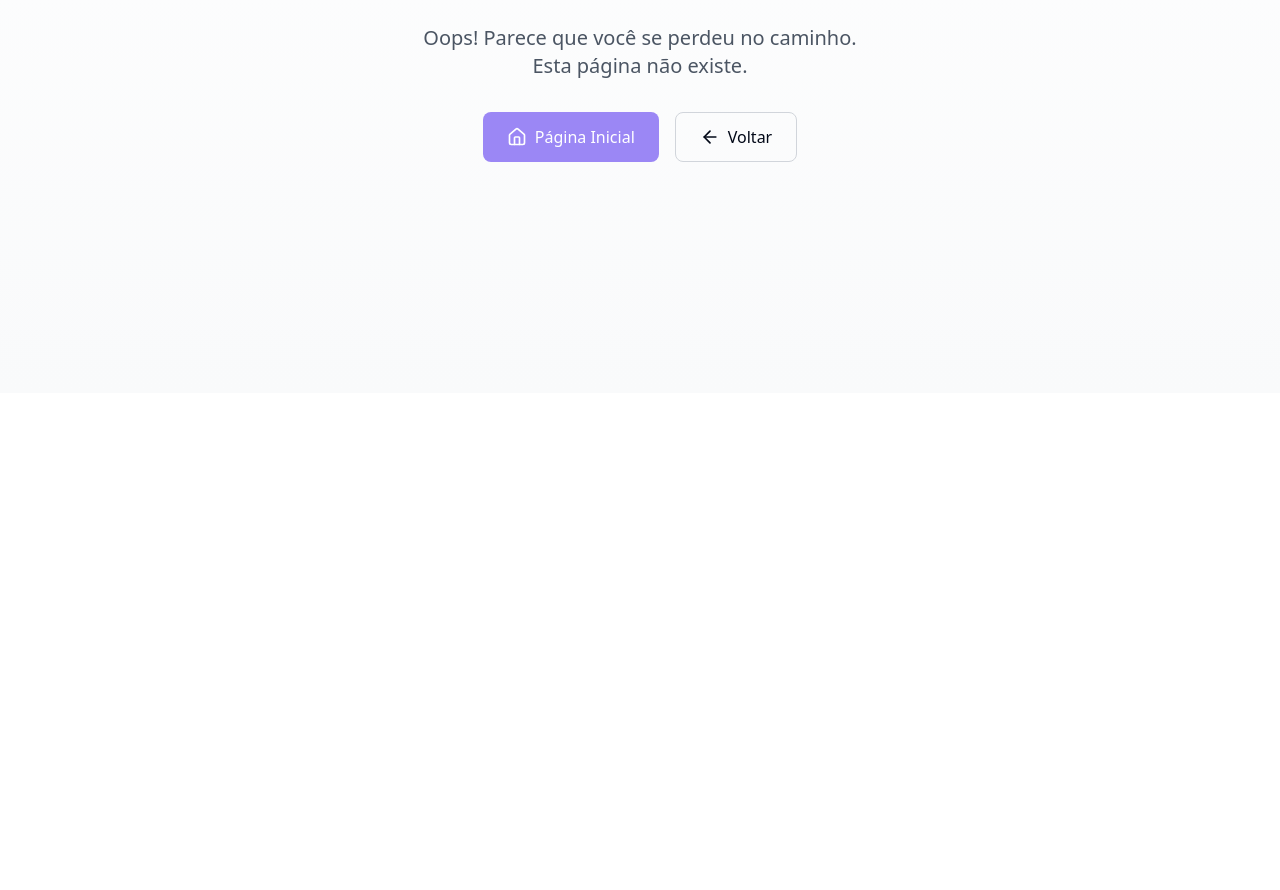
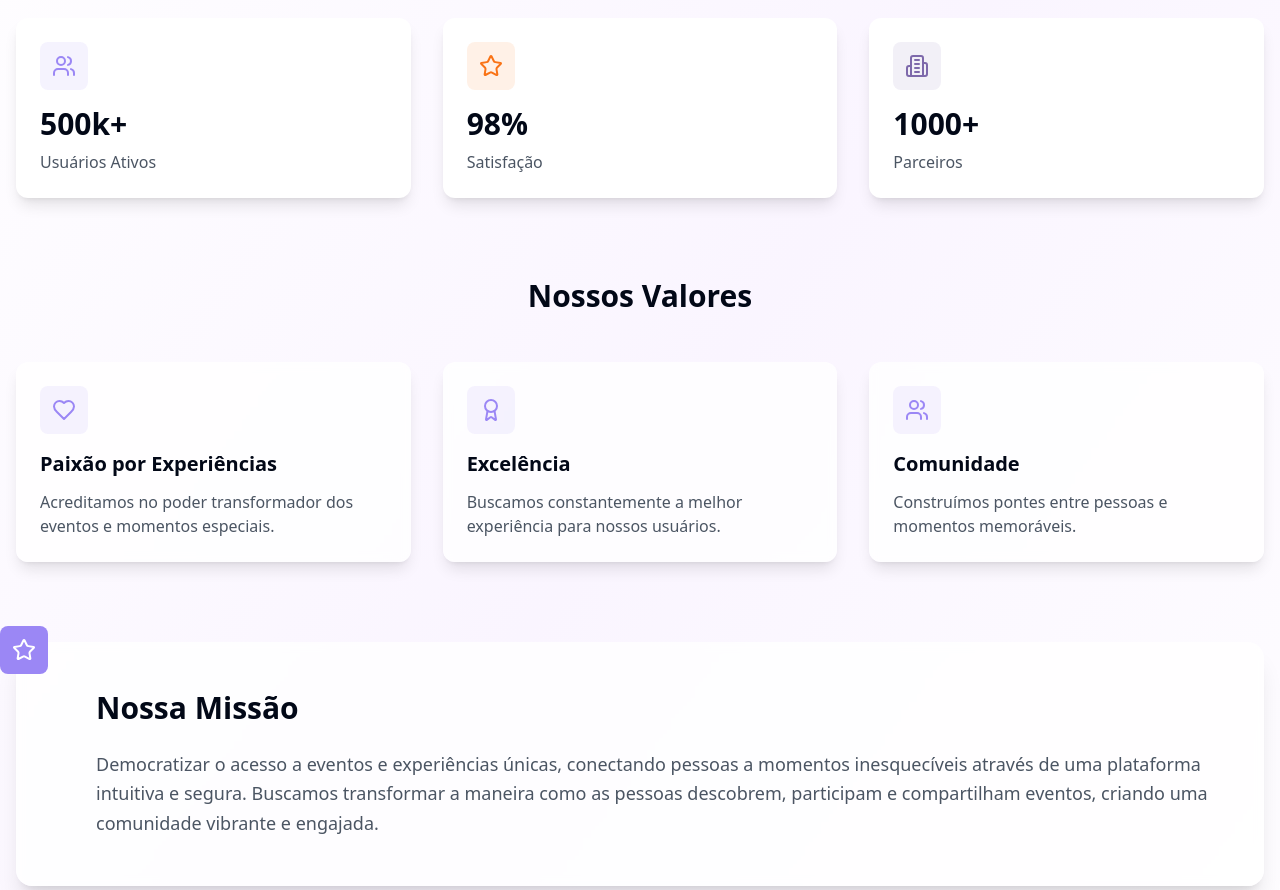
Before and after one commit to designs-lovable-hehe/ingressify-dynamic-dashboard-52, a React (Vite) app: page /sobre in a window 1280 px wide. Before the commit this address had no page. Shown: the part 407-1297 px from the top of the page. Before the commit the page ends 800 px from the top, so only its background shows below. Built offline with nearby package versions, Linux system fonts and the light colour scheme.

Commit message:
Add About Route
This commit adds a new route for the "About" section of the application.  The specific implementation details are not included in this commit message.

```diff
--- a/src/App.tsx
+++ b/src/App.tsx
@@ -8,6 +8,7 @@ import Index from "./pages/Index";
 import Events from "./pages/Events";
 import EventDetails from "./pages/EventDetails";
 import Partners from "./pages/Partners";
+import About from "./pages/About";
 import PartnerLogin from "./pages/PartnerLogin";
 import PartnerRegister from "./pages/PartnerRegister";
 import UserLogin from "./pages/UserLogin";
@@ -31,6 +32,7 @@ const App = () => (
           <Route path="/eventos" element={<Events />} />
           <Route path="/eventos/:id" element={<EventDetails />} />
           <Route path="/parceiros" element={<Partners />} />
+          <Route path="/sobre" element={<About />} />
           <Route path="/parceiros/login" element={<PartnerLogin />} />
           <Route path="/parceiros/cadastro" element={<PartnerRegister />} />
           <Route path="/login" element={<UserLogin />} />
--- /dev/null
+++ b/src/pages/About.tsx
@@ -0,0 +1,148 @@
+
+import { motion } from "framer-motion";
+import { Award, Building2, Heart, Star, Users } from "lucide-react";
+import { Header } from "@/components/Header";
+import { Footer } from "@/components/Footer";
+import { GeometricBackground } from "@/components/GeometricBackground";
+
+const About = () => {
+  return (
+    <div className="min-h-screen bg-gradient-to-br from-white via-purple-50 to-white">
+      <GeometricBackground />
+      <Header />
+
+      <main className="container mx-auto px-4 py-16">
+        {/* Hero Section */}
+        <motion.div
+          initial={{ opacity: 0, y: 20 }}
+          animate={{ opacity: 1, y: 0 }}
+          transition={{ duration: 0.6 }}
+          className="text-center mb-20"
+        >
+          <h1 className="text-4xl md:text-6xl font-bold text-gray-900 mb-6">
+            Transformando a forma de
+            <span className="text-primary block mt-2">Viver Experiências</span>
+          </h1>
+          <p className="text-lg md:text-xl text-gray-600 max-w-3xl mx-auto">
+            A Ingreso Nitro nasceu com a missão de conectar pessoas a momentos inesquecíveis,
+            facilitando o acesso a eventos e criando experiências únicas.
+          </p>
+        </motion.div>
+
+        {/* Stats Section */}
+        <motion.div
+          initial={{ opacity: 0, y: 20 }}
+          animate={{ opacity: 1, y: 0 }}
+          transition={{ duration: 0.6, delay: 0.2 }}
+          className="grid grid-cols-1 md:grid-cols-3 gap-8 mb-20"
+        >
+          {[
+            {
+              icon: Users,
+              stat: "500k+",
+              label: "Usuários Ativos",
+              color: "bg-primary/10",
+              textColor: "text-primary"
+            },
+            {
+              icon: Star,
+              stat: "98%",
+              label: "Satisfação",
+              color: "bg-accent/10",
+              textColor: "text-accent"
+            },
+            {
+              icon: Building2,
+              stat: "1000+",
+              label: "Parceiros",
+              color: "bg-secondary/10",
+              textColor: "text-secondary"
+            }
+          ].map((item, index) => (
+            <motion.div
+              key={index}
+              initial={{ opacity: 0, scale: 0.9 }}
+              animate={{ opacity: 1, scale: 1 }}
+              transition={{ duration: 0.4, delay: 0.3 + index * 0.1 }}
+              className="bg-white rounded-xl shadow-lg p-6 hover:shadow-xl transition-shadow"
+            >
+              <div className={`${item.color} w-12 h-12 rounded-lg flex items-center justify-center mb-4`}>
+                <item.icon className={`w-6 h-6 ${item.textColor}`} />
+              </div>
+              <h3 className="text-3xl font-bold mb-2">{item.stat}</h3>
+              <p className="text-gray-600">{item.label}</p>
+            </motion.div>
+          ))}
+        </motion.div>
+
+        {/* Values Section */}
+        <motion.section
+          initial={{ opacity: 0 }}
+          animate={{ opacity: 1 }}
+          transition={{ duration: 0.6, delay: 0.4 }}
+          className="mb-20"
+        >
+          <h2 className="text-3xl font-bold text-center mb-12">Nossos Valores</h2>
+          <div className="grid grid-cols-1 md:grid-cols-2 lg:grid-cols-3 gap-8">
+            {[
+              {
+                icon: Heart,
+                title: "Paixão por Experiências",
+                description: "Acreditamos no poder transformador dos eventos e momentos especiais."
+              },
+              {
+                icon: Award,
+                title: "Excelência",
+                description: "Buscamos constantemente a melhor experiência para nossos usuários."
+              },
+              {
+                icon: Users,
+                title: "Comunidade",
+                description: "Construímos pontes entre pessoas e momentos memoráveis."
+              }
+            ].map((value, index) => (
+              <motion.div
+                key={index}
+                initial={{ opacity: 0, y: 20 }}
+                animate={{ opacity: 1, y: 0 }}
+                transition={{ duration: 0.4, delay: 0.5 + index * 0.1 }}
+                className="bg-white/80 backdrop-blur-sm rounded-xl p-6 shadow-lg hover:shadow-xl transition-all hover:-translate-y-1"
+              >
+                <div className="bg-primary/10 w-12 h-12 rounded-lg flex items-center justify-center mb-4">
+                  <value.icon className="w-6 h-6 text-primary" />
+                </div>
+                <h3 className="text-xl font-semibold mb-3">{value.title}</h3>
+                <p className="text-gray-600">{value.description}</p>
+              </motion.div>
+            ))}
+          </div>
+        </motion.section>
+
+        {/* Mission Statement */}
+        <motion.section
+          initial={{ opacity: 0, y: 20 }}
+          animate={{ opacity: 1, y: 0 }}
+          transition={{ duration: 0.6, delay: 0.6 }}
+          className="relative bg-white/80 backdrop-blur-sm rounded-2xl p-8 md:p-12 shadow-xl mb-20"
+        >
+          <div className="absolute -top-4 -left-4 w-12 h-12 bg-primary rounded-lg flex items-center justify-center">
+            <Star className="w-6 h-6 text-white" />
+          </div>
+          <div className="ml-8">
+            <h2 className="text-2xl md:text-3xl font-bold mb-6">Nossa Missão</h2>
+            <p className="text-gray-600 text-lg leading-relaxed">
+              Democratizar o acesso a eventos e experiências únicas, conectando pessoas a momentos
+              inesquecíveis através de uma plataforma intuitiva e segura. Buscamos transformar
+              a maneira como as pessoas descobrem, participam e compartilham eventos, criando
+              uma comunidade vibrante e engajada.
+            </p>
+          </div>
+        </motion.section>
+      </main>
+
+      <Footer />
+    </div>
+  );
+};
+
+export default About;
```
